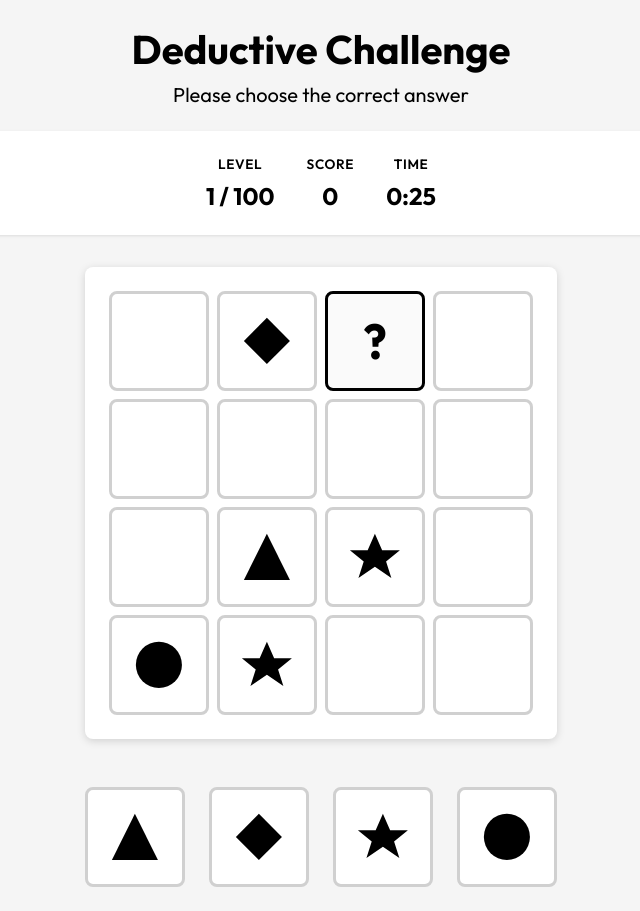
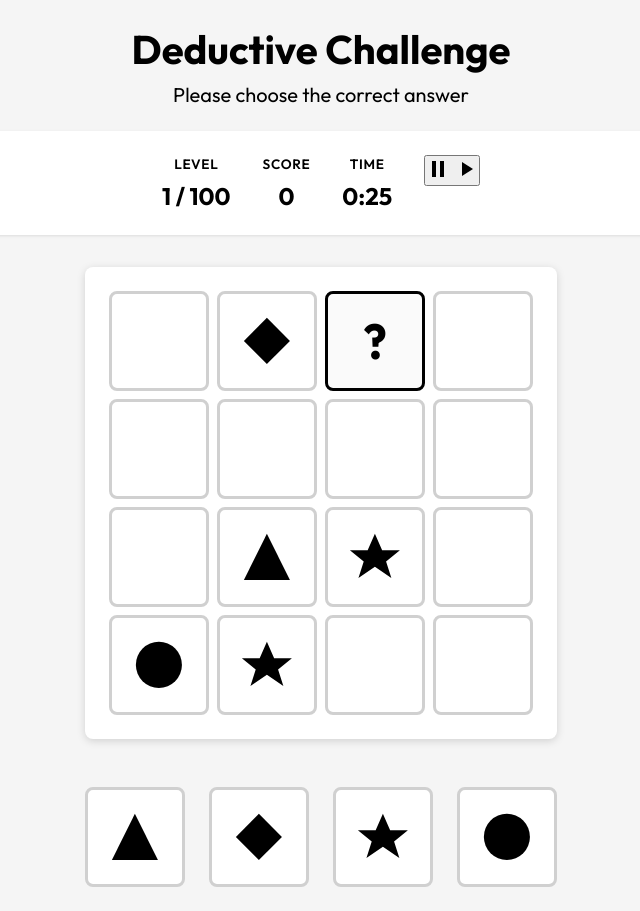
Before and after one commit to Kapilan0803/Detective-Challenge, a plain HTML site: page index.html in a window 1280 px wide. Shown: the whole page, without its empty margins (319-959 px from the left). Drawn offline with Linux system fonts and the light colour scheme.

Commit message:
Update index.html

```diff
--- a/index.html
+++ b/index.html
@@ -29,6 +29,17 @@
                 <div class="stat-item">
                     <span class="stat-label">Time</span>
                     <span class="stat-value" id="timer-display">0:00</span>
+                </div>
+                <div class="stat-item">
+                    <button class="pause-btn" id="pause-btn" title="Pause Game">
+                        <svg class="pause-icon" viewBox="0 0 24 24" width="24" height="24">
+                            <rect x="6" y="4" width="4" height="16" fill="currentColor"/>
+                            <rect x="14" y="4" width="4" height="16" fill="currentColor"/>
+                        </svg>
+                        <svg class="play-icon hidden" viewBox="0 0 24 24" width="24" height="24">
+                            <polygon points="8,5 19,12 8,19" fill="currentColor"/>
+                        </svg>
+                    </button>
                 </div>
             </div>
         </header>
```
